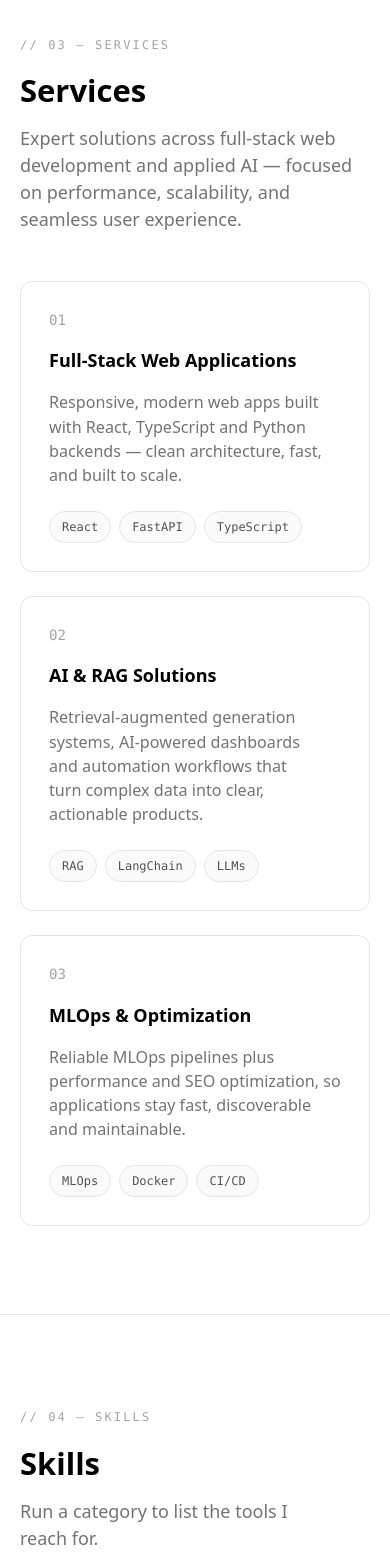
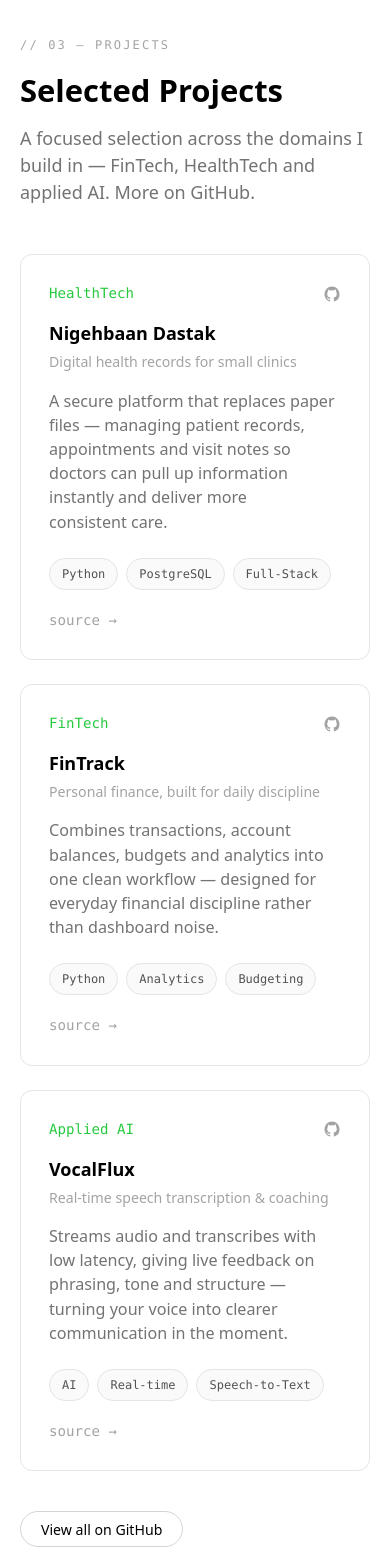
Before and after one commit to Mahnoor-Zaffar/Portfolio, a React (Vite) app: page / in a window 390 px wide. Shown: the part 3940-5508 px from the top of the page. Built offline with nearby package versions, Linux system fonts and the light colour scheme.

Commit message:
feat: add Projects section (FinTech / HealthTech / AI)
- New data-driven Projects section with 3 featured repos + GitHub links
- Insert after Experience; renumber Services/Skills/Contact section indices
- Add Projects nav link

```diff
--- a/src/App.tsx
+++ b/src/App.tsx
@@ -4,6 +4,7 @@ import { BackToTop } from "@/components/BackToTop";
 import { Hero } from "@/features/hero/Hero";
 import { About } from "@/features/about/About";
 import { Experience } from "@/features/experience/Experience";
+import { Projects } from "@/features/projects/Projects";
 import { Services } from "@/features/services/Services";
 import { Skills } from "@/features/skills/Skills";
 import { Contact } from "@/features/contact/Contact";
@@ -23,6 +24,7 @@ export default function App() {
         <Hero />
         <About />
         <Experience />
+        <Projects />
         <Services />
         <Skills />
         <Contact />
--- a/src/content/site.ts
+++ b/src/content/site.ts
@@ -12,6 +12,15 @@ export type ExperienceEntry = {
   role: string;
   context: string;
   points: string[];
+};
+export type Project = {
+  name: string;
+  domain: string;
+  tagline: string;
+  description: string;
+  tags: string[];
+  repo?: string;
+  demo?: string;
 };
 export type SocialLink = { label: string; href: string; handle: string };
 
@@ -29,6 +38,7 @@ export const profile = {
 export const nav: NavLink[] = [
   { label: "About", href: "#about" },
   { label: "Experience", href: "#experience" },
+  { label: "Projects", href: "#projects" },
   { label: "Services", href: "#services" },
   { label: "Skills", href: "#skills" },
   { label: "Contact", href: "#contact" },
@@ -96,6 +106,47 @@ export const experience = {
     },
   ] satisfies ExperienceEntry[],
 } as const;
+
+export const projects: {
+  heading: string;
+  description: string;
+  items: Project[];
+  more: { label: string; href: string };
+} = {
+  heading: "Selected Projects",
+  description:
+    "A focused selection across the domains I build in — FinTech, HealthTech and applied AI. More on GitHub.",
+  items: [
+    {
+      name: "Nigehbaan Dastak",
+      domain: "HealthTech",
+      tagline: "Digital health records for small clinics",
+      description:
+        "A secure platform that replaces paper files — managing patient records, appointments and visit notes so doctors can pull up information instantly and deliver more consistent care.",
+      tags: ["Python", "PostgreSQL", "Full-Stack"],
+      repo: "https://github.com/Mahnoor-Zaffar/NeighbanDastak",
+    },
+    {
+      name: "FinTrack",
+      domain: "FinTech",
+      tagline: "Personal finance, built for daily discipline",
+      description:
+        "Combines transactions, account balances, budgets and analytics into one clean workflow — designed for everyday financial discipline rather than dashboard noise.",
+      tags: ["Python", "Analytics", "Budgeting"],
+      repo: "https://github.com/Mahnoor-Zaffar/Financial_Tracker",
+    },
+    {
+      name: "VocalFlux",
+      domain: "Applied AI",
+      tagline: "Real-time speech transcription & coaching",
+      description:
+        "Streams audio and transcribes with low latency, giving live feedback on phrasing, tone and structure — turning your voice into clearer communication in the moment.",
+      tags: ["AI", "Real-time", "Speech-to-Text"],
+      repo: "https://github.com/Mahnoor-Zaffar/Vocal-Flux",
+    },
+  ],
+  more: { label: "View all on GitHub", href: "https://github.com/Mahnoor-Zaffar" },
+};
 
 export const services = {
   heading: "Services",
--- a/src/features/contact/Contact.tsx
+++ b/src/features/contact/Contact.tsx
@@ -30,7 +30,7 @@ export function Contact() {
       <div className="shell">
         <Reveal className="rounded-xl bg-surface-dark px-6 py-14 text-center sm:px-12 sm:py-20">
           <span className="font-mono text-fluid-caption uppercase tracking-[0.18em] text-on-dark-mute">
-            // 05 — contact
+            // 06 — contact
           </span>
           <h2 className="mt-4 font-display text-fluid-2xl font-bold text-on-dark">
             {contact.heading}
--- /dev/null
+++ b/src/features/projects/Projects.tsx
@@ -0,0 +1,93 @@
+import { projects } from "@/content/site";
+import { Section, SectionHeading } from "@/components/ui/Section";
+import { Reveal } from "@/components/Reveal";
+
+export function Projects() {
+  return (
+    <Section id="projects" className="border-b border-hairline">
+      <SectionHeading
+        index="// 03 — projects"
+        title={projects.heading}
+        description={projects.description}
+      />
+
+      <Reveal stagger className="mt-12 grid gap-6 md:grid-cols-2 lg:grid-cols-3">
+        {projects.items.map((project) => (
+          <article key={project.name} className="card group flex flex-col gap-4 p-7">
+            <div className="flex items-center justify-between">
+              <span className="font-mono text-fluid-sm text-term-green">{project.domain}</span>
+              {project.repo && (
+                <a
+                  href={project.repo}
+                  target="_blank"
+                  rel="noreferrer"
+                  aria-label={`${project.name} source on GitHub`}
+                  className="text-mute transition-colors hover:text-ink"
+                >
+                  <svg
+                    width="18"
+                    height="18"
+                    viewBox="0 0 24 24"
+                    fill="currentColor"
+                    aria-hidden="true"
+                  >
+                    <path d="M12 2C6.48 2 2 6.58 2 12.25c0 4.53 2.87 8.37 6.84 9.73.5.1.68-.22.68-.49 0-.24-.01-.88-.01-1.73-2.78.62-3.37-1.37-3.37-1.37-.45-1.18-1.11-1.49-1.11-1.49-.91-.64.07-.62.07-.62 1 .07 1.53 1.06 1.53 1.06.89 1.56 2.34 1.11 2.91.85.09-.66.35-1.11.63-1.37-2.22-.26-4.56-1.14-4.56-5.07 0-1.12.39-2.03 1.03-2.75-.1-.26-.45-1.3.1-2.71 0 0 .84-.27 2.75 1.05A9.36 9.36 0 0 1 12 6.84c.85 0 1.71.12 2.51.34 1.91-1.32 2.75-1.05 2.75-1.05.55 1.41.2 2.45.1 2.71.64.72 1.03 1.63 1.03 2.75 0 3.94-2.34 4.81-4.57 5.06.36.32.68.94.68 1.9 0 1.37-.01 2.48-.01 2.82 0 .27.18.6.69.49A10.02 10.02 0 0 0 22 12.25C22 6.58 17.52 2 12 2Z" />
+                  </svg>
+                </a>
+              )}
+            </div>
+
+            <div>
+              <h3 className="text-fluid-lg font-semibold text-ink">{project.name}</h3>
+              <p className="mt-1 text-fluid-sm text-mute">{project.tagline}</p>
+            </div>
+
+            <p className="flex-grow text-fluid-base text-body">{project.description}</p>
+
+            <div className="flex flex-wrap gap-2 pt-2">
+              {project.tags.map((tag) => (
+                <span key={tag} className="chip">
+                  {tag}
+                </span>
+              ))}
+            </div>
+
+            <div className="flex gap-4 pt-1 font-mono text-fluid-sm">
+              {project.demo && (
+                <a
+                  href={project.demo}
+                  target="_blank"
+                  rel="noreferrer"
+                  className="text-term-green transition-opacity hover:opacity-70"
+                >
+                  live demo →
+                </a>
+              )}
+              {project.repo && (
+                <a
+                  href={project.repo}
+                  target="_blank"
+                  rel="noreferrer"
+                  className="text-mute transition-colors hover:text-ink"
+                >
+                  source →
+                </a>
+              )}
+            </div>
+          </article>
+        ))}
+      </Reveal>
+
+      <div className="mt-10">
+        <a
+          href={projects.more.href}
+          target="_blank"
+          rel="noreferrer"
+          className="pill-ghost"
+        >
+          {projects.more.label}
+        </a>
+      </div>
+    </Section>
+  );
+}
--- a/src/features/services/Services.tsx
+++ b/src/features/services/Services.tsx
@@ -6,7 +6,7 @@ export function Services() {
   return (
     <Section id="services" className="border-b border-hairline">
       <SectionHeading
-        index="// 03 — services"
+        index="// 04 — services"
         title={services.heading}
         description={services.description}
       />
--- a/src/features/skills/Skills.tsx
+++ b/src/features/skills/Skills.tsx
@@ -25,7 +25,7 @@ export function Skills() {
 
   return (
     <Section id="skills" className="border-b border-hairline">
-      <SectionHeading index="// 04 — skills" title={skills.heading} description={skills.description} />
+      <SectionHeading index="// 05 — skills" title={skills.heading} description={skills.description} />
 
       <div className="mt-12">
         <TerminalCard title="skills — interactive">
```
Also changed, not shown: 1 other file (tests, documents, lock files or other folders).
